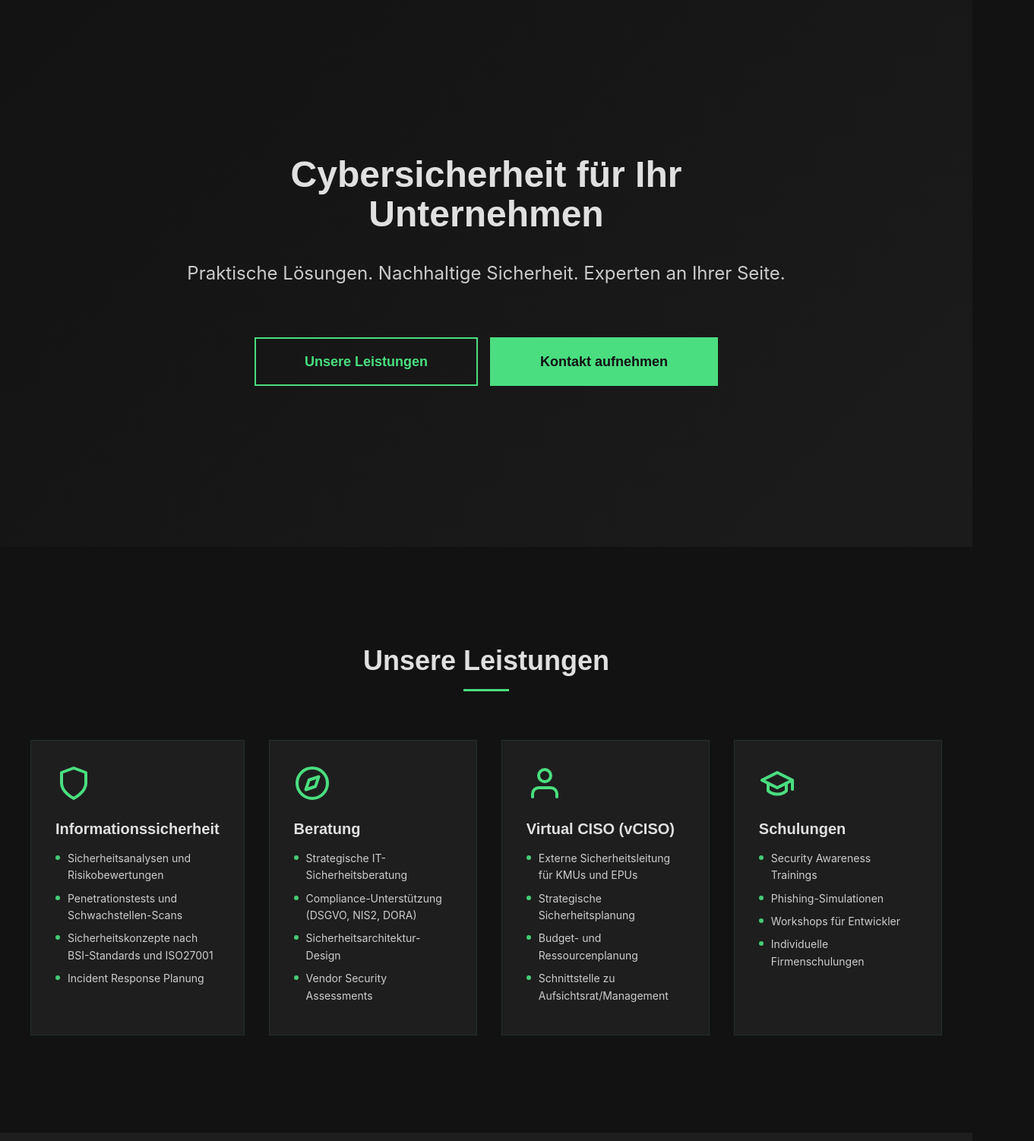
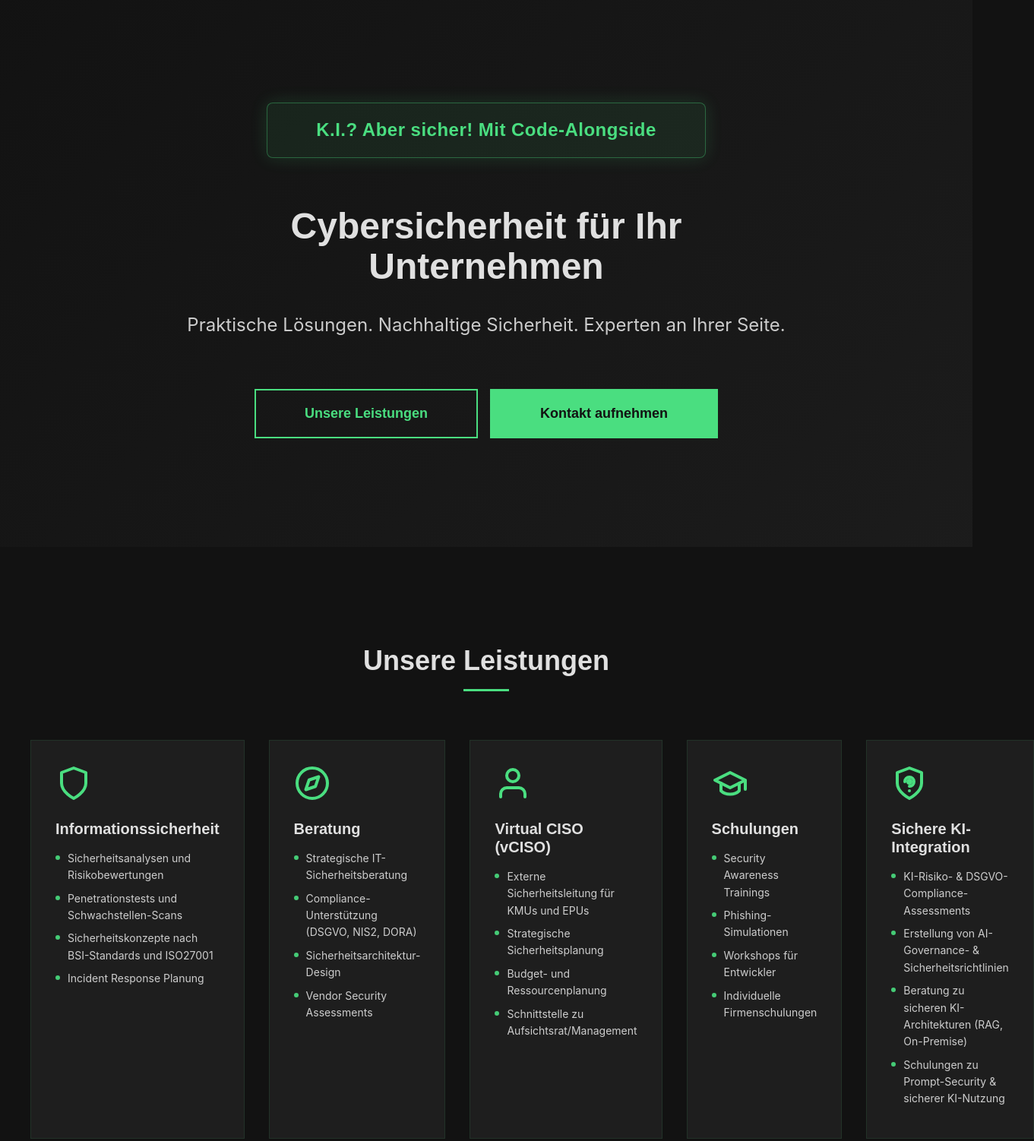
Before and after one commit to Adrixan/code-alongsi.de, a website: page index.html in a window 1280 px wide. Shown: the part 80-1582 px from the top of the page at 76% size, 1361 px wide, since content can reach past the window. Drawn offline with Linux system fonts and the light colour scheme.

Commit message:
feat: add secure AI integration service card and hero slogan, with Playwright test suite

```diff
--- a/css/styles.css
+++ b/css/styles.css
@@ -536,6 +536,40 @@ ol {
     max-width: 800px;
 }
 
+.hero__badge {
+    display: inline-block;
+    padding: var(--space-sm) var(--space-lg);
+    background-color: rgba(74, 222, 128, 0.08);
+    color: var(--color-fern);
+    border: 1.5px solid rgba(74, 222, 128, 0.25);
+    border-radius: var(--radius-md);
+    font-family: var(--font-heading);
+    font-size: var(--text-lg);
+    font-weight: 600;
+    margin-bottom: var(--space-xl);
+    letter-spacing: 0.02em;
+    box-shadow: 0 0 25px rgba(74, 222, 128, 0.12);
+    animation: pulse 3s infinite ease-in-out;
+}
+
+@media (min-width: 640px) {
+    .hero__badge {
+        font-size: var(--text-2xl);
+        padding: var(--space-md) var(--space-xl);
+    }
+}
+
+@keyframes pulse {
+    0%, 100% {
+        box-shadow: 0 0 15px rgba(74, 222, 128, 0.05);
+        border-color: rgba(74, 222, 128, 0.2);
+    }
+    50% {
+        box-shadow: 0 0 25px rgba(74, 222, 128, 0.2);
+        border-color: rgba(74, 222, 128, 0.4);
+    }
+}
+
 .hero__title {
     margin-bottom: var(--space-lg);
     line-height: 1.1;
@@ -601,11 +635,25 @@ ol {
     .services__grid {
         grid-template-columns: repeat(2, 1fr);
     }
+
+    .service-card:nth-child(5) {
+        grid-column: span 2;
+    }
 }
 
-@media (min-width: 1024px) {
+@media (min-width: 900px) {
     .services__grid {
-        grid-template-columns: repeat(4, 1fr);
+        grid-template-columns: repeat(3, 1fr);
+    }
+
+    .service-card:nth-child(5) {
+        grid-column: span 1;
+    }
+}
+
+@media (min-width: 1200px) {
+    .services__grid {
+        grid-template-columns: repeat(5, 1fr);
     }
 }
 
--- a/index.html
+++ b/index.html
@@ -73,6 +73,9 @@
         <!-- Hero Section -->
         <section class="hero" aria-labelledby="hero-title">
             <div class="hero__container">
+                <div class="hero__badge">
+                    K.I.? Aber sicher! Mit Code-Alongside
+                </div>
                 <h1 id="hero-title" class="hero__title">
                     Cybersicherheit für Ihr Unternehmen
                 </h1>
@@ -168,6 +171,26 @@
                         </ul>
                     </article>
 
+                    <!-- Service 5: Sichere KI-Integration -->
+                    <article class="service-card" aria-labelledby="service-5-title">
+                        <div class="service-card__icon" aria-hidden="true">
+                            <svg width="48" height="48" viewBox="0 0 24 24" fill="none" stroke="currentColor"
+                                stroke-width="2" stroke-linecap="round" stroke-linejoin="round">
+                                <path d="M12 22s8-4 8-10V5l-8-3-8 3v7c0 6 8 10 8 10z" />
+                                <path d="M9 11a3 3 0 1 1 6 0c0 1.66-1.34 3-3 3" />
+                                <circle cx="12" cy="11" r="1" />
+                                <path d="M12 17h.01" />
+                            </svg>
+                        </div>
+                        <h3 id="service-5-title" class="service-card__title">Sichere KI-Integration</h3>
+                        <ul class="service-card__list">
+                            <li>KI-Risiko- & DSGVO-Compliance-Assessments</li>
+                            <li>Erstellung von AI-Governance- & Sicherheitsrichtlinien</li>
+                            <li>Beratung zu sicheren KI-Architekturen (RAG, On-Premise)</li>
+                            <li>Schulungen zu Prompt-Security & sicherer KI-Nutzung</li>
+                        </ul>
+                    </article>
+
                 </div>
             </div>
         </section>
@@ -241,17 +264,18 @@
             </div>
 
             <nav class="footer__nav" aria-label="Footer Navigation - Leistungen">
-                <h4 class="footer__heading">Leistungen</h4>
+                <h3 class="footer__heading">Leistungen</h3>
                 <ul class="footer__list">
                     <li><a href="#leistungen" class="footer__link">Informationssicherheit</a></li>
                     <li><a href="#leistungen" class="footer__link">Beratung</a></li>
                     <li><a href="#leistungen" class="footer__link">vCISO</a></li>
                     <li><a href="#leistungen" class="footer__link">Schulungen</a></li>
+                    <li><a href="#leistungen" class="footer__link">Sichere KI-Integration</a></li>
                 </ul>
             </nav>
 
             <nav class="footer__nav" aria-label="Footer Navigation - Unternehmen">
-                <h4 class="footer__heading">Unternehmen</h4>
+                <h3 class="footer__heading">Unternehmen</h3>
                 <ul class="footer__list">
                     <li><a href="#ueber-uns" class="footer__link">Über uns</a></li>
                     <li><a href="#kontakt" class="footer__link">Kontakt</a></li>
@@ -259,7 +283,7 @@
             </nav>
 
             <nav class="footer__nav" aria-label="Footer Navigation - Rechtliches">
-                <h4 class="footer__heading">Rechtliches</h4>
+                <h3 class="footer__heading">Rechtliches</h3>
                 <ul class="footer__list">
                     <li><a href="/impressum.html" class="footer__link">Impressum</a></li>
                     <li><a href="/datenschutz.html" class="footer__link">Datenschutz</a></li>
```
Also changed, not shown: package.json (added, +13 -0 lines), playwright.config.js (added, +25 -0 lines), tests/performance-accessibility.spec.js (added, +68 -0 lines), 3 other files.
